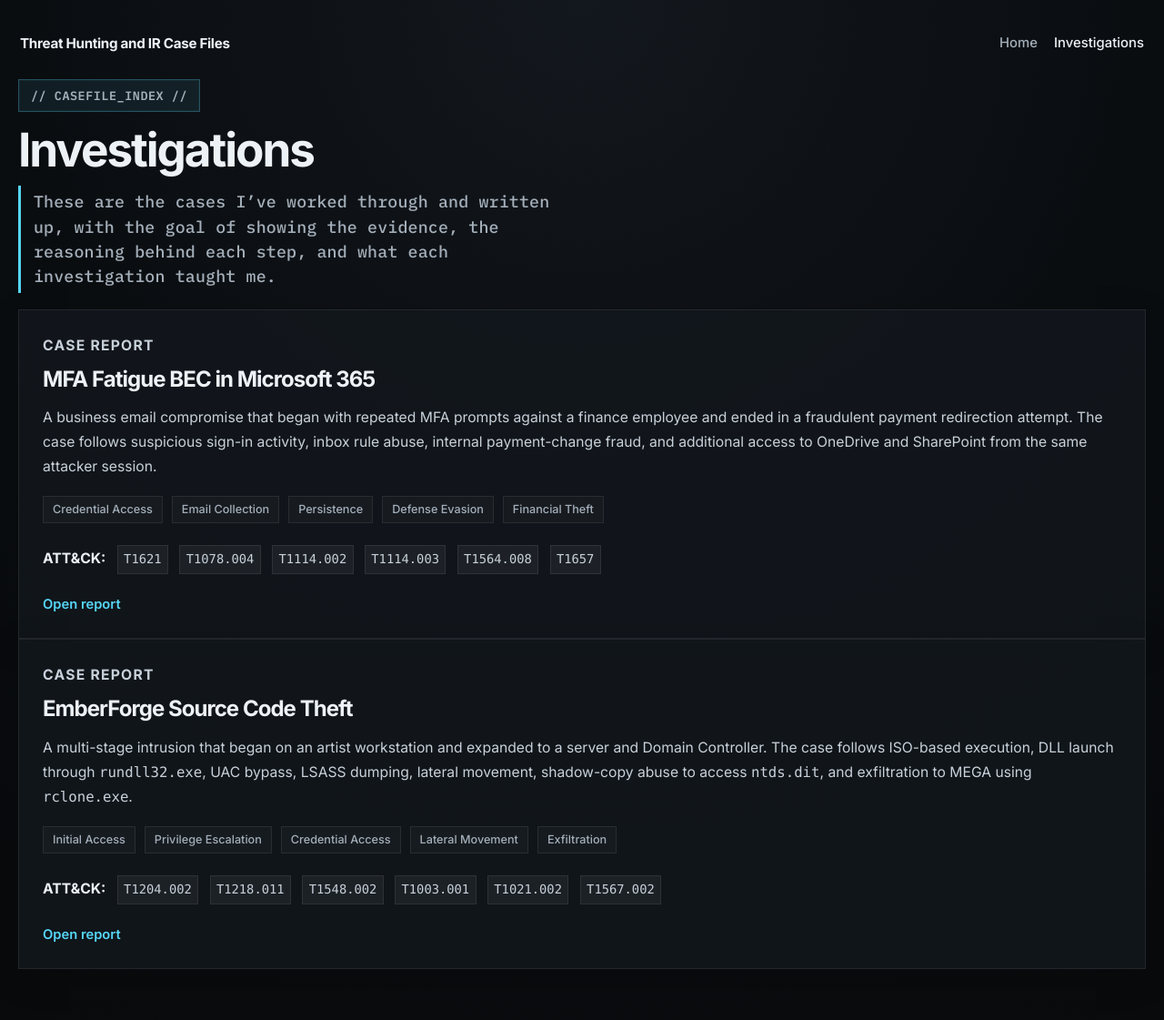
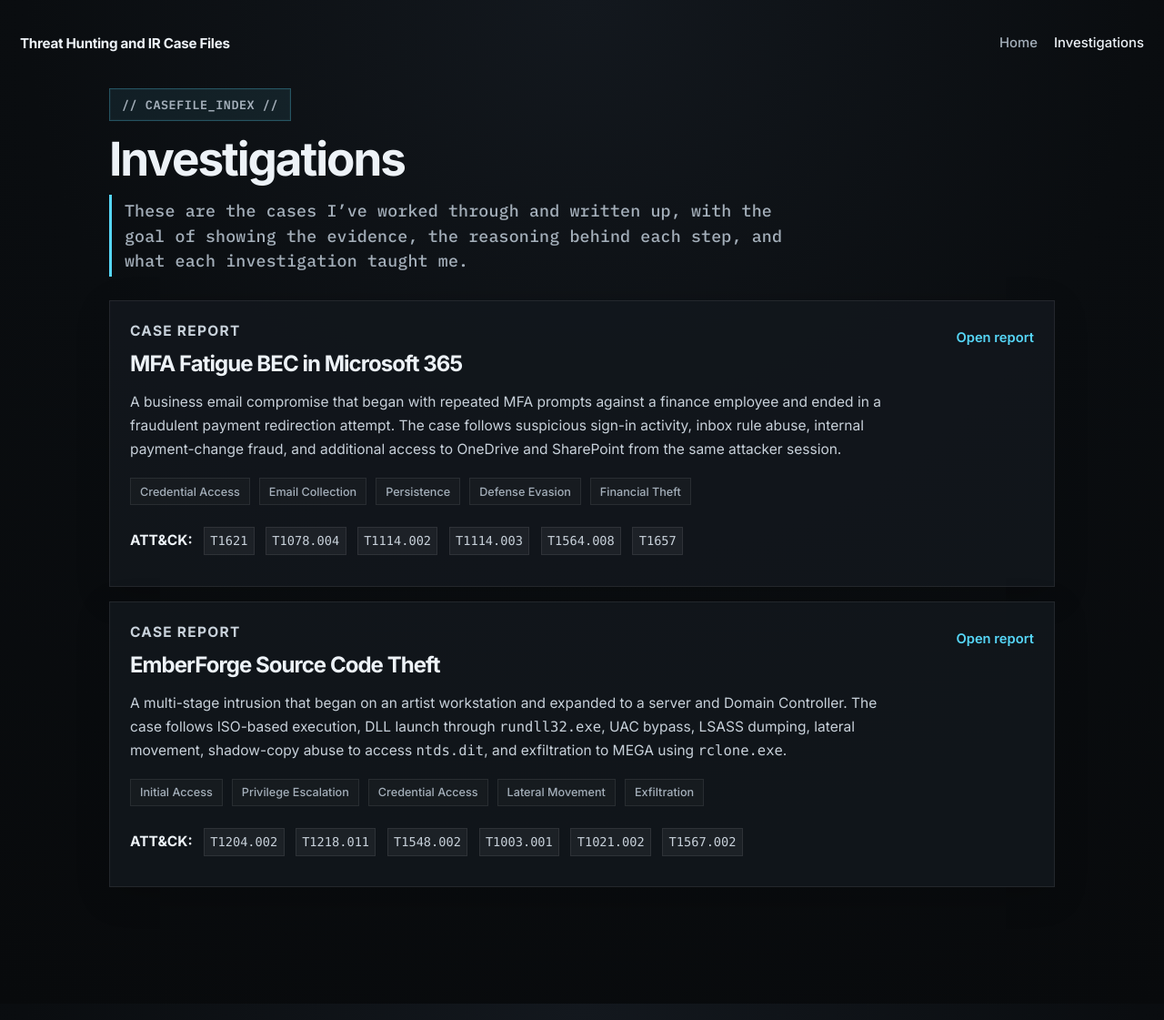
Before and after one commit to j-manli/j-manli.github.io, a Jekyll site: the page built from investigations/index.md, in a window 1280 px wide. Shown: the whole page at 91% size. Built offline with Jekyll 4.4.1, drawn with Linux system fonts in a browser that asks for light colours.

Commit message:
Update site.css

```diff
--- a/assets/css/site.css
+++ b/assets/css/site.css
@@ -821,3 +821,79 @@ code {
 .accent {
   color: #56d6f7 !important;
 }
+
+.investigations-wrap {
+  width: min(1040px, 100%);
+  margin: 0 auto;
+  padding: 10px 0 72px;
+}
+
+.investigations-header {
+  margin-bottom: 26px;
+}
+
+.investigations-callout {
+  max-width: 68ch !important;
+  margin-bottom: 14px !important;
+}
+
+.investigations-intro {
+  max-width: 72ch;
+  margin-bottom: 0;
+}
+
+.investigations-list {
+  display: grid;
+  gap: 16px;
+  margin-top: 26px;
+}
+
+.investigation-index-card {
+  display: grid;
+  grid-template-columns: minmax(0, 1fr) auto;
+  gap: 24px;
+  align-items: start;
+  padding: 20px 22px 18px !important;
+}
+
+.investigation-index-main h2 {
+  margin: 0 0 10px;
+  font-size: 1.5rem;
+  line-height: 1.1;
+  letter-spacing: -0.04em;
+}
+
+.investigation-index-main p {
+  font-size: 0.97rem;
+  line-height: 1.68;
+}
+
+.investigation-index-side {
+  display: flex;
+  align-items: flex-start;
+  justify-content: flex-end;
+  min-width: 110px;
+  padding-top: 2px;
+}
+
+.investigation-index-side .text-link {
+  white-space: nowrap;
+}
+
+@media (max-width: 920px) {
+  .investigations-wrap {
+    width: 100%;
+    padding-bottom: 56px;
+  }
+
+  .investigation-index-card {
+    grid-template-columns: 1fr;
+    gap: 12px;
+  }
+
+  .investigation-index-side {
+    justify-content: flex-start;
+    min-width: 0;
+    padding-top: 0;
+  }
+}
```
